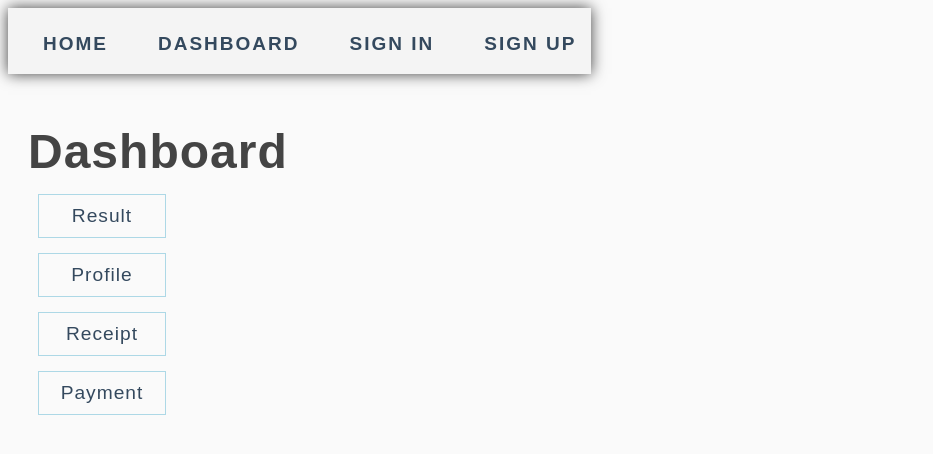
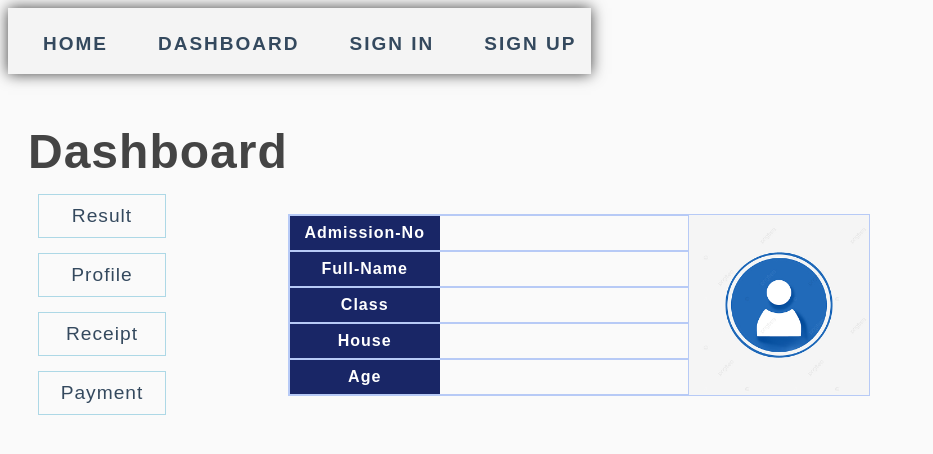
Before and after one commit to Sdqumar/School-MS, a Next.js app: page /dashboard/student in a window 1280 px wide. Shown: the top 454 px of the page, without its empty margins (0-933 px from the left). Built offline with nearby package versions, Linux system fonts and the light colour scheme; no server answers; the database is empty.

Commit message:
student dashboard profile

```diff
--- a/components/Navbar.tsx
+++ b/components/Navbar.tsx
@@ -1,5 +1,4 @@
 import Link from "next/link";
-import { useState, useEffect } from "react";
 import { useCookies } from "react-cookie";
 import useStore from "./useStore";
 
@@ -7,7 +6,6 @@ function Navbar() {
   const user = useStore((state) => state.user);
 
   const [,removeCookie] = useCookies(["user"]);
-
 
   const handleLogout = async () => {
     const res = await fetch("/api/signout");
--- a/components/useStore.tsx
+++ b/components/useStore.tsx
@@ -1,6 +1,8 @@
 import create from "zustand";
+
+
 const useStore = create((set) => ({
- user: {},
+ user: null,
   setUser: (user) =>
     set({user}),
 }));
--- a/pages/_app.tsx
+++ b/pages/_app.tsx
@@ -18,7 +18,6 @@ export default function App({
   useEffect(() => {
     const { user } = cookies;
     setUser(user);
-    console.log(user);
   }, [cookies]);
 
   return (
--- a/pages/dashboard/student.tsx
+++ b/pages/dashboard/student.tsx
@@ -1,36 +1,78 @@
-import Link from 'next/link'
-import { getStudents } from '../api/student';
+import Link from "next/link";
+import { getStudents } from "../api/student";
 import { useState, useEffect } from "react";
+import useStore from "../..//components/useStore";
+import Image from 'next/image'
+export default function dashboard() {
+  const user = useStore((state) => state.user);
+  console.log(user);
 
-
-export default function dashboard ({data}){
-
-return(
+  return (
+    <div style={{ display: "flex" }}>
       <section>
         <h1>Dashboard</h1>
 
         <div>
-        <Link href='/staff'>Result</Link>
+          <Link href="/staff">Result</Link>
         </div>
         <div>
-        <Link href='/student'>Profile </Link>
+          <Link href="/student">Profile </Link>
         </div>
 
         <div>
-        <Link href='/classes'>Receipt</Link>
+          <Link href="/classes">Receipt</Link>
         </div>
         <div>
-        <Link href='/results'>Payment</Link>
+          <Link href="/results">Payment</Link>
         </div>
       </section>
-)
+
+      <main
+        style={{
+          alignSelf: "center",
+          border: "1px #B7CAF6 solid",
+          marginTop:'3.5rem',
+          display:'flex'
+        }}
+      >
+        <ul>
+          <li>
+            <span>Admission-No  </span>
+            <span>{user?.admissionNo}</span>
+          </li>
+          <li>
+            <span>Full-Name  </span>
+            <span>{user?.fullName}</span>
+          </li>
+          <li>
+            <span>Class </span>
+            <span>
+            {user?.class}
+
+            </span>
+          </li>
+          <li>
+            <span>House  </span>
+            <span>
+            {user?.house}
+
+            </span>
+          </li>
+          <li>
+            <span>Age  </span>
+            <span>
+            {user?.age}
+
+            </span>
+          </li>
+        </ul>
+        <Image
+        src="/avatar.jpg"
+        alt="Picture of the author"
+        width={180}
+        height={50}
+      />
+      </main>
+    </div>
+  );
 }
-
-export async function getStaticProps() {
-    let res = await getStudents();
-    let data = await JSON.stringify(res);
-
-    return {
-      props: { data },
-    };
-  }
--- a/styles/globals.css
+++ b/styles/globals.css
@@ -189,3 +189,23 @@ option{
   max-width: 9rem;
   text-align: center;
 }
+
+main li {
+  border: 1px solid #B7CAF6;
+  width: 400px;
+  font-size: 1rem;
+  font-weight: 600;
+  display: flex;
+}
+
+main li span:nth-child(1){
+  background-color: #192666;
+  color: #fff;
+  width: 150px;
+  text-align: center;
+  padding: 8px;
+}
+
+main li span:nth-child(2){
+margin-left: 10px;
+}
```
Also changed, not shown: public/avatar.jpg (added). Lines whose indentation alone changed are shown as unchanged.
